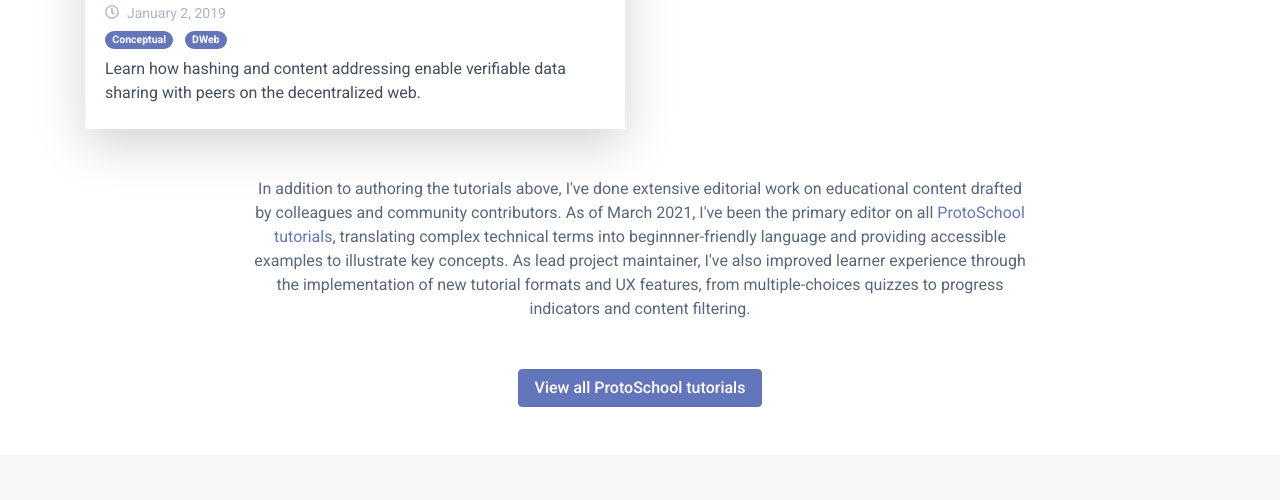
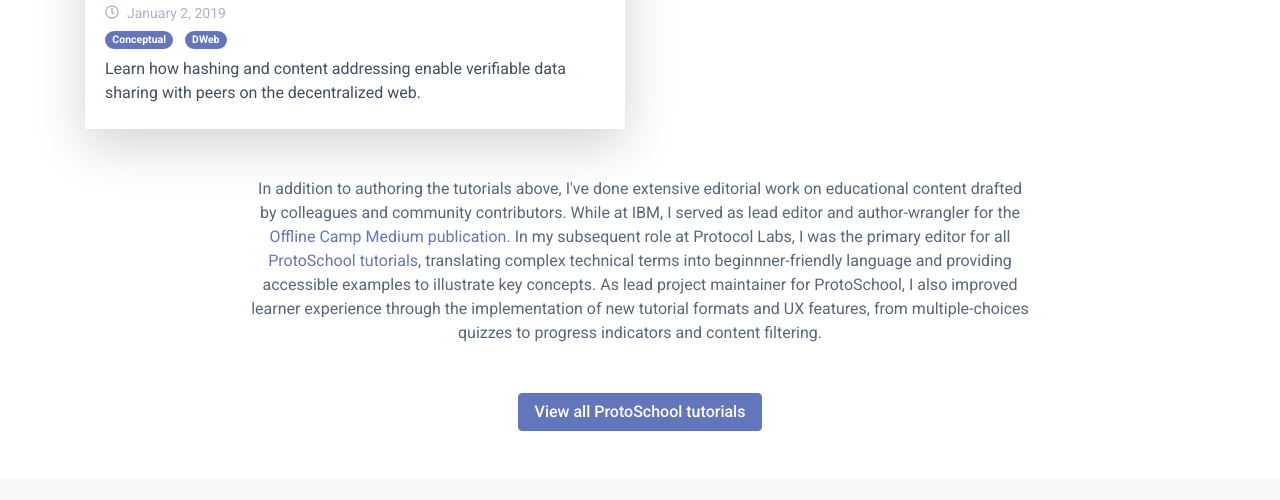
Before and after one commit to terichadbourne/terichadbourne.github.io, a website: page index.html in a window 1280 px wide. Shown: the part 4039-4539 px from the top of the page. Drawn offline with Linux system fonts and the light colour scheme.

Commit message:
update editorial language

```diff
--- a/index.html
+++ b/index.html
@@ -680,11 +680,12 @@
 
     <div class="section-intro text-center mx-auto text-secondary">
       <p>In addition to authoring the tutorials above, I've done extensive editorial work on educational content drafted
-        by colleagues and community contributors.
-        As of March 2021, I've been the primary editor on all <a href="https://proto.school/tutorials"
+        by colleagues and community contributors. While at IBM, I served as lead editor and author-wrangler for the
+        <a href="https://medium.com/offline-camp" target="_blank">Offline Camp Medium publication</a>. In my subsequent role
+        at Protocol Labs, I was the primary editor for all <a href="https://proto.school/tutorials"
           target="_blank">ProtoSchool tutorials</a>, translating complex
         technical terms into beginnner-friendly language and providing accessible examples to illustrate key concepts.
-        As lead project maintainer, I've also improved learner experience through the implementation of new tutorial
+        As lead project maintainer for ProtoSchool, I also improved learner experience through the implementation of new tutorial
         formats and UX features, from multiple-choices quizzes to progress indicators and content filtering.</p>
     </div>
 
```
